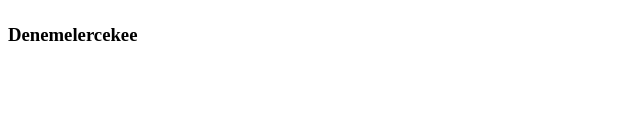
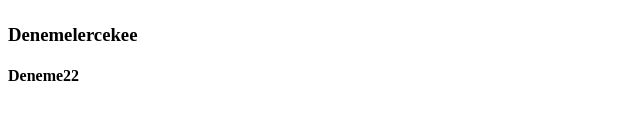
Before and after one commit to sinemsevimlikurt/Apple, a React (Vite) app in the folder Apple/: page / in a window 1280 px wide. Shown: the part 161-300 px from the top of the page, without its empty margins (0-640 px from the left). Built offline with nearby package versions, Linux system fonts and the light colour scheme.

Commit message:
tamer commit

```diff
--- a/Apple/src/App.jsx
+++ b/Apple/src/App.jsx
@@ -10,6 +10,7 @@ function App() {
       <h1>Deneme</h1>
       <h2>Deneme</h2>
       <h3>Denemelercekee</h3>
+      <h4>Deneme22</h4>
 
 
     </>
```
